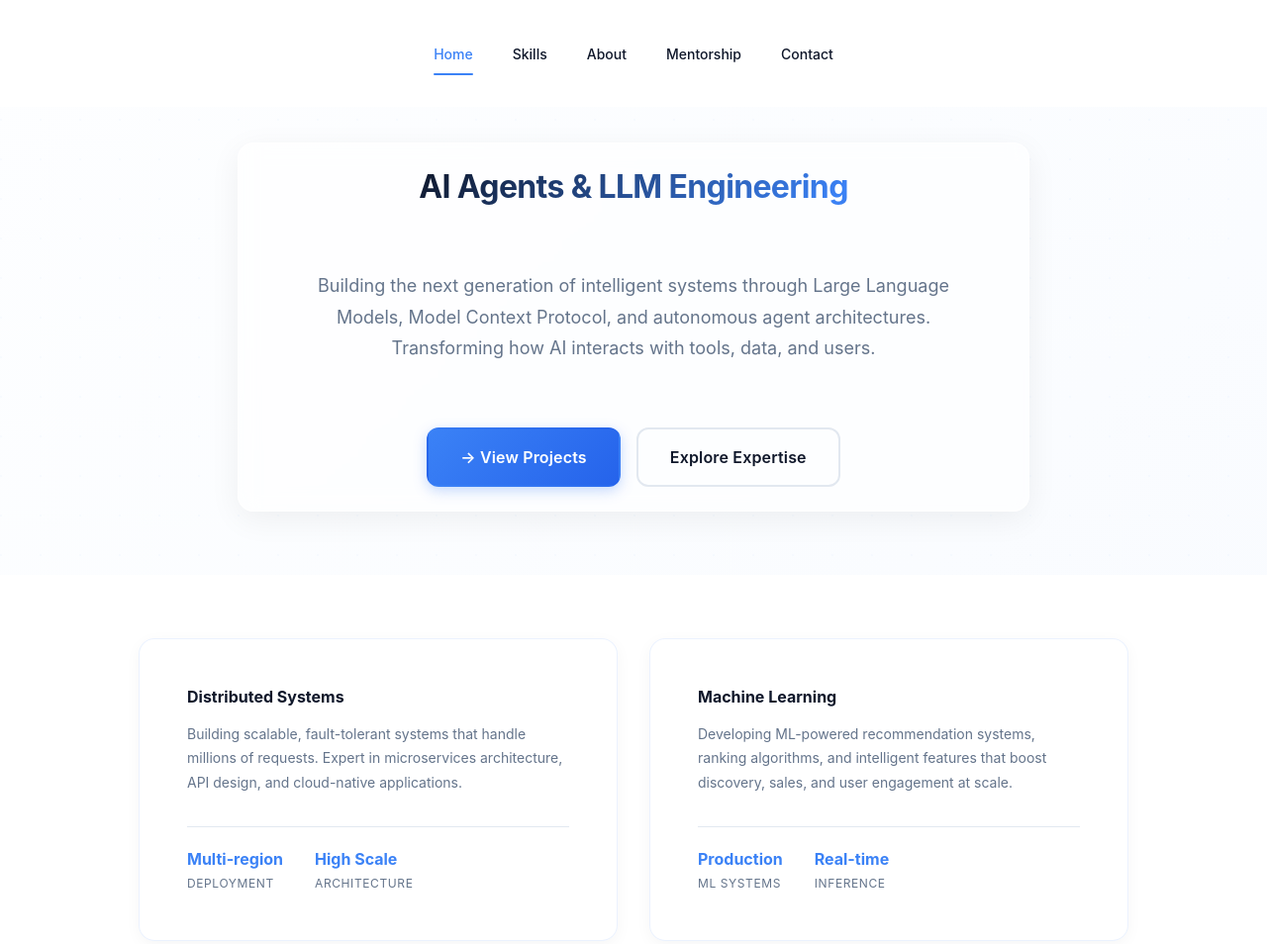
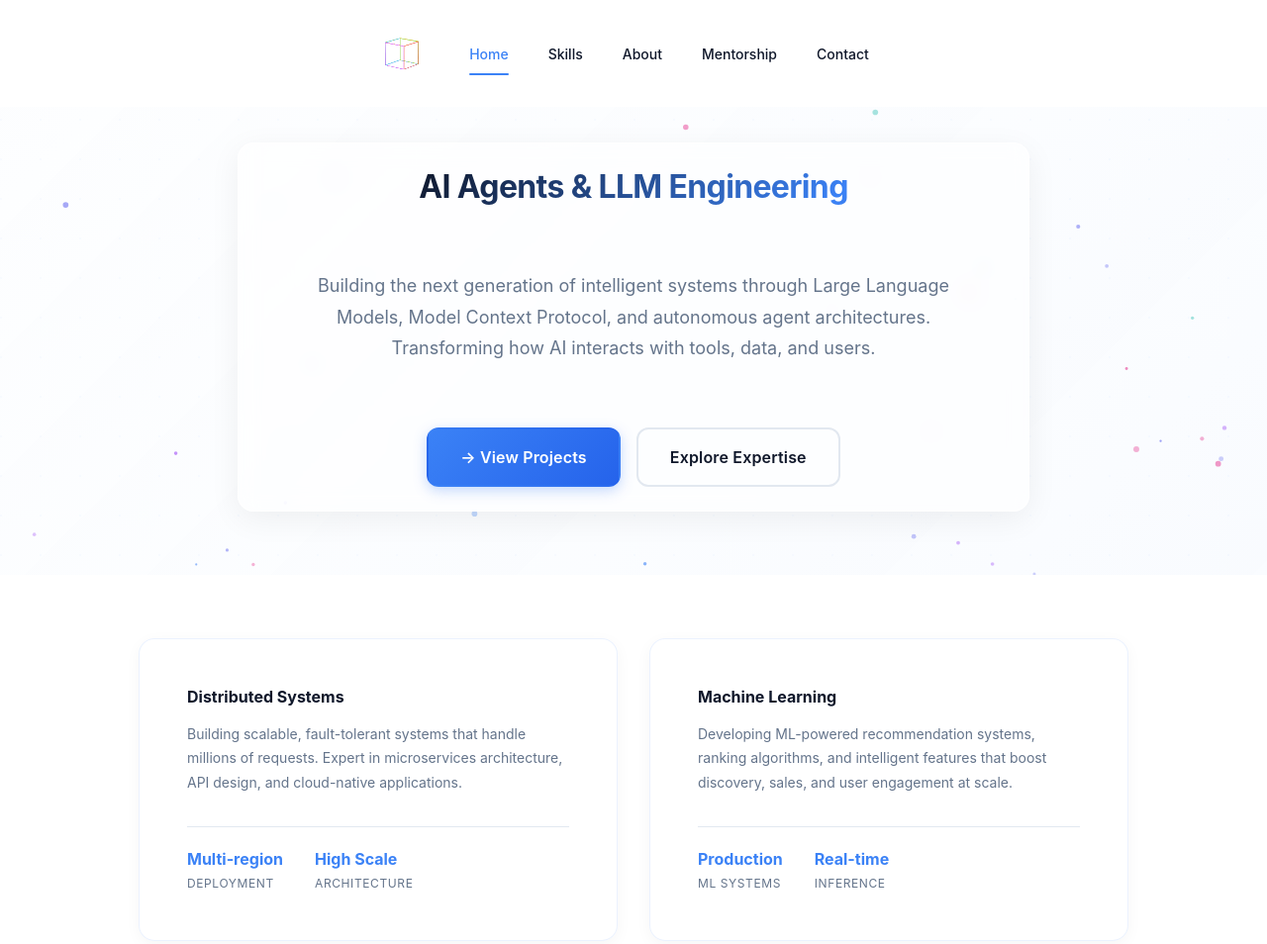
Before and after one commit to sushobhitrajan/sushobhitrajan.github.io, a plain HTML site: page index.html in a window 1280 px wide. Shown: the top 954 px of the page at 99% size. Drawn offline with Linux system fonts and the light colour scheme.

Commit message:
feat: Add colorful background particles and new 3D rotating cube logo
- Implemented BackgroundAnimation with colorful floating particles
- Removed solid backgrounds from sections to show animation
- Updated Navigation logo to a 3D wireframe cube
- Cube features: Colorful edges, continuous rotation, 4x speed on hover, correct scaling

```diff
--- /dev/null
+++ b/src/components/BackgroundAnimation.js
@@ -0,0 +1,223 @@
+/**
+ * BackgroundAnimation Component
+ * Creates a subtle, interactive particle animation on the background canvas.
+ * Features floating particles that react gently to mouse movement.
+ */
+export class BackgroundAnimation {
+  constructor(options = {}) {
+    this.options = {
+      particleCount: options.particleCount || 50,
+      connectionDistance: options.connectionDistance || 150,
+      mouseDistance: options.mouseDistance || 200,
+      ...options
+    };
+
+    this.canvas = null;
+    this.ctx = null;
+    this.particles = [];
+    this.animationFrameId = null;
+    this.mouse = { x: null, y: null };
+    this.resizeTimeout = null;
+
+    // Check for reduced motion preference
+    this.prefersReducedMotion = window.matchMedia('(prefers-reduced-motion: reduce)').matches;
+
+    this.init();
+  }
+
+  init() {
+    this.createCanvas();
+    this.setupEventListeners();
+    this.ensureContentStacking();
+
+    if (!this.prefersReducedMotion) {
+      this.createParticles();
+      this.animate();
+    }
+  }
+
+  ensureContentStacking() {
+    // Ensure the main app content sits ABOVE the background animation
+    const app = document.getElementById('app');
+    if (app) {
+      app.style.position = 'relative';
+      app.style.zIndex = '1';
+    }
+  }
+
+  createCanvas() {
+    this.canvas = document.createElement('canvas');
+    this.canvas.id = 'background-canvas';
+    this.ctx = this.canvas.getContext('2d');
+
+    // Style the canvas to sit fixed in the background
+    Object.assign(this.canvas.style, {
+      position: 'fixed',
+      top: '0',
+      left: '0',
+      width: '100%',
+      height: '100%',
+      zIndex: '0', // Sit above body background, below content
+      pointerEvents: 'none', // Allow clicks to pass through
+      opacity: '1'
+    });
+
+    document.body.prepend(this.canvas);
+    this.handleResize();
+  }
+
+  setupEventListeners() {
+    // Window resize
+    window.addEventListener('resize', () => {
+      // Debounce resize
+      clearTimeout(this.resizeTimeout);
+      this.resizeTimeout = setTimeout(() => this.handleResize(), 100);
+    });
+
+    // Mouse movement
+    window.addEventListener('mousemove', (e) => {
+      this.mouse.x = e.x;
+      this.mouse.y = e.y;
+    });
+
+    // Touch movement
+    window.addEventListener('touchmove', (e) => {
+      if (e.touches.length > 0) {
+        this.mouse.x = e.touches[0].clientX;
+        this.mouse.y = e.touches[0].clientY;
+      }
+    });
+
+    // Reset mouse when leaving window
+    window.addEventListener('mouseout', () => {
+      this.mouse.x = null;
+      this.mouse.y = null;
+    });
+  }
+
+  handleResize() {
+    this.canvas.width = window.innerWidth;
+    this.canvas.height = window.innerHeight;
+
+    if (!this.prefersReducedMotion) {
+      // Re-create particles on significant resize to maintain density
+      this.createParticles();
+    }
+  }
+
+  createParticles() {
+    this.particles = [];
+    const density = (this.canvas.width * this.canvas.height) / 15000; // Responsive density
+    const count = Math.min(this.options.particleCount, density);
+
+    for (let i = 0; i < count; i++) {
+      this.particles.push(new Particle(this.canvas));
+    }
+  }
+
+  animate() {
+    this.ctx.clearRect(0, 0, this.canvas.width, this.canvas.height);
+
+    this.particles.forEach(particle => {
+      particle.update(this.mouse);
+      particle.draw(this.ctx);
+    });
+
+    // this.connectParticles(); // Lines removed per user request
+
+    this.animationFrameId = requestAnimationFrame(() => this.animate());
+  }
+
+  connectParticles() {
+    const maxDist = this.options.connectionDistance;
+
+    for (let i = 0; i < this.particles.length; i++) {
+      for (let j = i; j < this.particles.length; j++) {
+        const dx = this.particles[i].x - this.particles[j].x;
+        const dy = this.particles[i].y - this.particles[j].y;
+        const distance = Math.sqrt(dx * dx + dy * dy);
+
+        if (distance < maxDist) {
+          // Calculate opacity based on distance
+          const opacity = 1 - (distance / maxDist);
+          // Use the start particle's color but with reduced opacity for the line
+          this.ctx.strokeStyle = this.particles[i].color.replace(')', `, ${opacity * 0.2})`).replace('rgb', 'rgba');
+          this.ctx.lineWidth = 1;
+          this.ctx.beginPath();
+          this.ctx.moveTo(this.particles[i].x, this.particles[i].y);
+          this.ctx.lineTo(this.particles[j].x, this.particles[j].y);
+          this.ctx.stroke();
+        }
+      }
+    }
+  }
+
+  destroy() {
+    if (this.animationFrameId) {
+      cancelAnimationFrame(this.animationFrameId);
+    }
+    window.removeEventListener('resize', this.handleResize);
+    this.canvas.remove();
+  }
+}
+
+class Particle {
+  constructor(canvas) {
+    this.canvas = canvas;
+    this.x = Math.random() * canvas.width;
+    this.y = Math.random() * canvas.height;
+    // Random velocity - float upwards slowly
+    this.vx = (Math.random() - 0.5) * 0.5;
+    this.vy = (Math.random() - 0.5) * 0.5 - 0.2; // Slight upward bias
+    this.size = Math.random() * 2 + 1;
+
+    // Colorful palette (Blue, Indigo, Purple, Pink, Teal)
+    const colors = [
+      '59, 130, 246',  // Blue-500
+      '99, 102, 241',  // Indigo-500
+      '168, 85, 247',  // Purple-500
+      '236, 72, 153',  // Pink-500
+      '20, 184, 166'   // Teal-500
+    ];
+
+    const randomColor = colors[Math.floor(Math.random() * colors.length)];
+    this.color = `rgba(${randomColor}, ${Math.random() * 0.4 + 0.3})`; // 0.3-0.7 opacity
+  }
+
+  update(mouse) {
+    // Move
+    this.x += this.vx;
+    this.y += this.vy;
+
+    // Mouse interaction (repulse)
+    if (mouse.x != null) {
+      const dx = mouse.x - this.x;
+      const dy = mouse.y - this.y;
+      const distance = Math.sqrt(dx * dx + dy * dy);
+      const forceDirectionX = dx / distance;
+      const forceDirectionY = dy / distance;
+      const maxDistance = 150;
+      const force = (maxDistance - distance) / maxDistance;
+
+      if (distance < maxDistance) {
+        const directionX = forceDirectionX * force * 2;
+        const directionY = forceDirectionY * force * 2;
+        this.x -= directionX;
+        this.y -= directionY;
+      }
+    }
+
+    // Wrap around screen
+    if (this.x < 0) this.x = this.canvas.width;
+    if (this.x > this.canvas.width) this.x = 0;
+    if (this.y < 0) this.y = this.canvas.height;
+    if (this.y > this.canvas.height) this.y = 0;
+  }
+
+  draw(ctx) {
+    ctx.fillStyle = this.color;
+    ctx.beginPath();
+    ctx.arc(this.x, this.y, this.size, 0, Math.PI * 2);
+    ctx.fill();
+  }
+}
--- a/src/components/Navigation.js
+++ b/src/components/Navigation.js
@@ -35,7 +35,7 @@ export class Navigation {
   render() {
     const html = `
       <div class="navigation__container container">
-        ${this.renderProfile()}
+        ${this.renderLogo()}
         ${this.renderLinks()}
       </div>
     `;
@@ -46,16 +46,23 @@ export class Navigation {
   /**
    * Render profile image/avatar
    */
-  renderProfile() {
-    if (!this.profileImage) return '';
-
+  /**
+   * Render CSS 3D Cube with Inner Prism
+   */
+  renderLogo() {
     return `
-      <a href="/" class="navigation__profile" aria-label="Home">
-        <img
-          src="${this.profileImage}"
-          alt="Profile"
-          class="navigation__profile-image"
-        />
+      <a href="/" class="navigation__logo" aria-label="Home">
+        <div class="scene">
+          <div class="cube-object">
+            <!-- Cube Faces -->
+            <div class="cube__face cube__face--front"></div>
+            <div class="cube__face cube__face--back"></div>
+            <div class="cube__face cube__face--right"></div>
+            <div class="cube__face cube__face--left"></div>
+            <div class="cube__face cube__face--top"></div>
+            <div class="cube__face cube__face--bottom"></div>
+          </div>
+        </div>
       </a>
     `;
   }
--- a/src/main.js
+++ b/src/main.js
@@ -12,6 +12,7 @@ import { SkillsSection } from './components/SkillsSection.js';
 import { ExperienceSection } from './components/ExperienceSection.js';
 import { ConnectSection } from './components/ConnectSection.js';
 import { ContactSection } from './components/ContactSection.js';
+import { BackgroundAnimation } from './components/BackgroundAnimation.js';
 
 // Application initialization
 console.log('Portfolio System Initialized');
@@ -83,5 +84,11 @@ contactSection.loadData('/src/data/contact.json').catch(error => {
   console.error('Failed to load contact data:', error);
 });
 
+// Initialize Background Animation
+const backgroundAnimation = new BackgroundAnimation({
+  particleCount: 69, // +10% more
+  connectionDistance: 150
+});
+
 // Show the app once everything is initialized
 document.getElementById('app').classList.add('loaded');
--- a/src/styles/components/about.css
+++ b/src/styles/components/about.css
@@ -6,7 +6,7 @@
 
 .about-section {
   padding: var(--space-16) var(--space-4);
-  background: var(--color-background);
+  /* background: var(--color-background); removed for background animation */
 }
 
 .about-section__container {
--- a/src/styles/components/connect.css
+++ b/src/styles/components/connect.css
@@ -5,7 +5,7 @@
 
 .connect-section {
   padding: var(--space-8) 0;
-  background: var(--color-background);
+  /* background: var(--color-background); removed for background animation */
   position: relative;
 }
 
--- a/src/styles/components/contact.css
+++ b/src/styles/components/contact.css
@@ -5,7 +5,7 @@
 
 .contact-section {
   padding: var(--space-8) var(--space-4);
-  background: linear-gradient(135deg, #f8fafc 0%, #ffffff 100%);
+  /* background: linear-gradient(135deg, #f8fafc 0%, #ffffff 100%); removed for background animation */
   position: relative;
 }
 
@@ -233,6 +233,7 @@
 
 /* Accessibility: Reduced motion */
 @media (prefers-reduced-motion: reduce) {
+
   .contact-section__email,
   .contact-section__social-link {
     transition: none;
--- a/src/styles/components/experience.css
+++ b/src/styles/components/experience.css
@@ -5,7 +5,7 @@
 
 .experience-section {
   padding: var(--space-8) var(--space-4);
-  background: linear-gradient(135deg, #f8fafc 0%, #ffffff 100%);
+  /* background: linear-gradient(135deg, #f8fafc 0%, #ffffff 100%); removed for background animation */
   position: relative;
 }
 
--- a/src/styles/components/hero.css
+++ b/src/styles/components/hero.css
@@ -11,8 +11,9 @@
   align-items: center;
   justify-content: center;
   overflow: hidden;
-  background: var(--color-background);
-  padding-top: 80px; /* Account for fixed navigation */
+  /* background: var(--color-background); removed to show canvas */
+  padding-top: 80px;
+  /* Account for fixed navigation */
 }
 
 /* Animated gradient background */
@@ -23,14 +24,12 @@
   left: 0;
   right: 0;
   bottom: 0;
-  background: linear-gradient(
-    135deg,
-    rgba(59, 130, 246, 0.05) 0%,
-    rgba(147, 197, 253, 0.08) 25%,
-    rgba(255, 255, 255, 0) 50%,
-    rgba(191, 219, 254, 0.06) 75%,
-    rgba(59, 130, 246, 0.04) 100%
-  );
+  background: linear-gradient(135deg,
+      rgba(59, 130, 246, 0.05) 0%,
+      rgba(147, 197, 253, 0.08) 25%,
+      rgba(255, 255, 255, 0) 50%,
+      rgba(191, 219, 254, 0.06) 75%,
+      rgba(59, 130, 246, 0.04) 100%);
   background-size: 400% 400%;
   animation: gradientShift 15s ease infinite;
   z-index: 0;
@@ -54,9 +53,11 @@
   0% {
     background-position: 0% 50%;
   }
+
   50% {
     background-position: 100% 50%;
   }
+
   100% {
     background-position: 0% 50%;
   }
@@ -108,6 +109,7 @@
   0% {
     background-position: 0% center;
   }
+
   100% {
     background-position: 200% center;
   }
@@ -239,6 +241,7 @@
     opacity: 0;
     transform: translateY(20px);
   }
+
   to {
     opacity: 1;
     transform: translateY(0);
@@ -248,7 +251,8 @@
 /* Responsive Typography - Mobile */
 @media (max-width: 640px) {
   .hero {
-    padding-top: 60px; /* Small padding for compact nav */
+    padding-top: 60px;
+    /* Small padding for compact nav */
   }
 
   .hero__container {
@@ -282,7 +286,8 @@
 /* Tablet */
 @media (min-width: 641px) and (max-width: 768px) {
   .hero {
-    padding-top: 80px; /* Keep padding for tablet since nav is still fixed */
+    padding-top: 80px;
+    /* Keep padding for tablet since nav is still fixed */
   }
 
   .hero__content {
--- a/src/styles/components/navigation.css
+++ b/src/styles/components/navigation.css
@@ -28,33 +28,126 @@
   padding-top: var(--space-3);
   padding-bottom: var(--space-3);
   background-color: var(--color-background);
+  position: relative;
+  /* For absolute positioning of logo */
 }
 
 /* Profile image/avatar */
-.navigation__profile {
+/* Logo Styles */
+/* Logo Styles */
+/* Logo Styles */
+/* Logo Styles */
+.navigation__logo {
+  margin-right: var(--space-4);
+  /* Scene setup */
+  perspective: 800px;
+  width: 40px;
+  height: 40px;
   display: flex;
   align-items: center;
-  transition: opacity var(--transition-fast);
+  justify-content: center;
+  transform: scale(0.6);
+  /* Reduced from 0.8 to 0.6 */
+  position: relative;
+  z-index: 10;
 }
 
-.navigation__profile:hover {
-  opacity: 0.8;
+.scene {
+  width: 100%;
+  height: 100%;
+  position: relative;
+  transform-style: preserve-3d;
 }
 
-.navigation__profile-image {
+.cube-object {
+  width: 100%;
+  height: 100%;
+  position: absolute;
+  transform-style: preserve-3d;
+  transform: rotateX(-15deg) rotateY(25deg);
+  transition: transform 0.5s;
+  /* Keep for other transforms if any */
+  /* Always rotate */
+  animation: spin-cube 10s linear infinite;
+}
+
+/* Spin faster on hover (4x speed: 10s / 4 = 2.5s) */
+.navigation__logo:hover .cube-object {
+  animation-duration: 2.5s;
+}
+
+/* Cube Faces */
+/* Cube Faces */
+/* Cube Faces */
+.cube__face {
+  position: absolute;
   width: 40px;
   height: 40px;
-  border-radius: var(--radius-full);
-  object-fit: cover;
-  border: 2px solid var(--color-border);
+  border: 1px solid transparent;
+  /* Reduced from 2px to 1px */
+  background: rgba(255, 255, 255, 0.05);
+  /* Very subtle glass */
+  opacity: 0.8;
+  /* Increased slightly for visibility */
 }
 
+/* Colorful Edges */
+.cube__face--front {
+  transform: rotateY(0deg) translateZ(20px);
+  border-color: #06b6d4;
+  /* Cyan */
+}
+
+.cube__face--right {
+  transform: rotateY(90deg) translateZ(20px);
+  border-color: #d946ef;
+  /* Magenta */
+}
+
+.cube__face--back {
+  transform: rotateY(180deg) translateZ(20px);
+  border-color: #ef4444;
+  /* Red */
+}
+
+.cube__face--left {
+  transform: rotateY(-90deg) translateZ(20px);
+  border-color: #84cc16;
+  /* Lime */
+}
+
+.cube__face--top {
+  transform: rotateX(90deg) translateZ(20px);
+  border-color: #eab308;
+  /* Yellow */
+}
+
+.cube__face--bottom {
+  transform: rotateX(-90deg) translateZ(20px);
+  border-color: #3b82f6;
+  /* Blue */
+}
+
+/* Prism styles removed */
+
+@keyframes spin-cube {
+  from {
+    transform: rotateX(-15deg) rotateY(0deg);
+  }
+
+  to {
+    transform: rotateX(-15deg) rotateY(360deg);
+  }
+}
+
+/* Navigation links container */
 /* Navigation links container */
 .navigation__links {
   display: flex;
   align-items: center;
   gap: 4px;
   justify-content: center;
+  /* margin: 0 auto; removed to keep logo and links grouped in center */
 }
 
 /* Individual navigation link */
@@ -169,11 +262,13 @@
 /* Mobile styles */
 @media (max-width: 767px) {
   .navigation {
-    position: fixed !important; /* Keep it fixed */
+    position: fixed !important;
+    /* Keep it fixed */
   }
 
   .navigation__container {
-    flex-direction: row !important; /* Keep horizontal */
+    flex-direction: row !important;
+    /* Keep horizontal */
     gap: 0 !important;
     padding: var(--space-2) var(--space-2) !important;
     background-color: var(--color-background) !important;
@@ -184,15 +279,18 @@
   }
 
   .navigation__links {
-    flex-direction: row !important; /* Horizontal layout */
-    flex-wrap: wrap !important; /* Allow wrapping if needed */
+    flex-direction: row !important;
+    /* Horizontal layout */
+    flex-wrap: wrap !important;
+    /* Allow wrapping if needed */
     gap: 2px !important;
     width: 100% !important;
     justify-content: center !important;
   }
 
   .navigation__link {
-    font-size: 11px !important; /* Smaller text */
+    font-size: 11px !important;
+    /* Smaller text */
     padding: var(--space-1) var(--space-1) !important;
     border-radius: var(--radius-sm) !important;
     white-space: nowrap !important;
@@ -233,6 +331,7 @@
 
 /* Accessibility: Reduced motion */
 @media (prefers-reduced-motion: reduce) {
+
   .navigation,
   .navigation__link,
   .navigation__toggle-icon,
--- a/src/styles/components/skills.css
+++ b/src/styles/components/skills.css
@@ -6,7 +6,7 @@
 
 .skills-section {
   padding: var(--space-16) var(--space-4);
-  background: var(--color-background-secondary);
+  /* background: var(--color-background-secondary); removed for background animation */
 }
 
 .skills-section__container {
```
